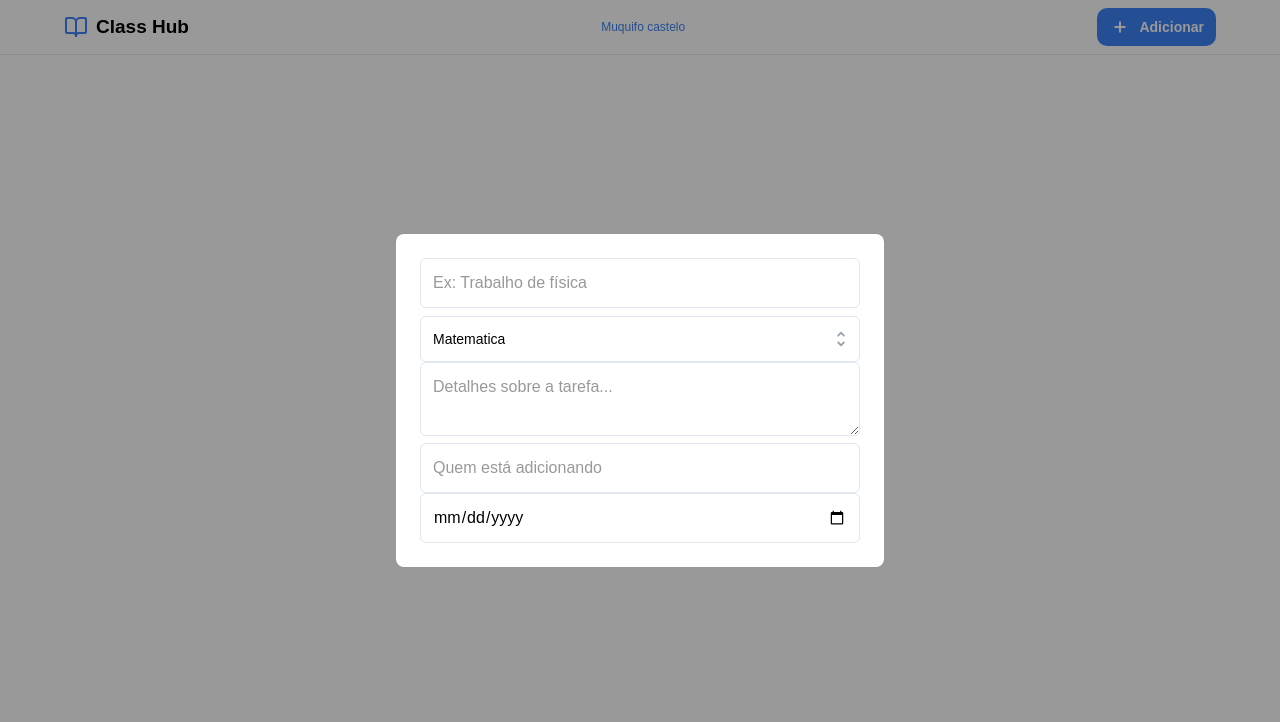
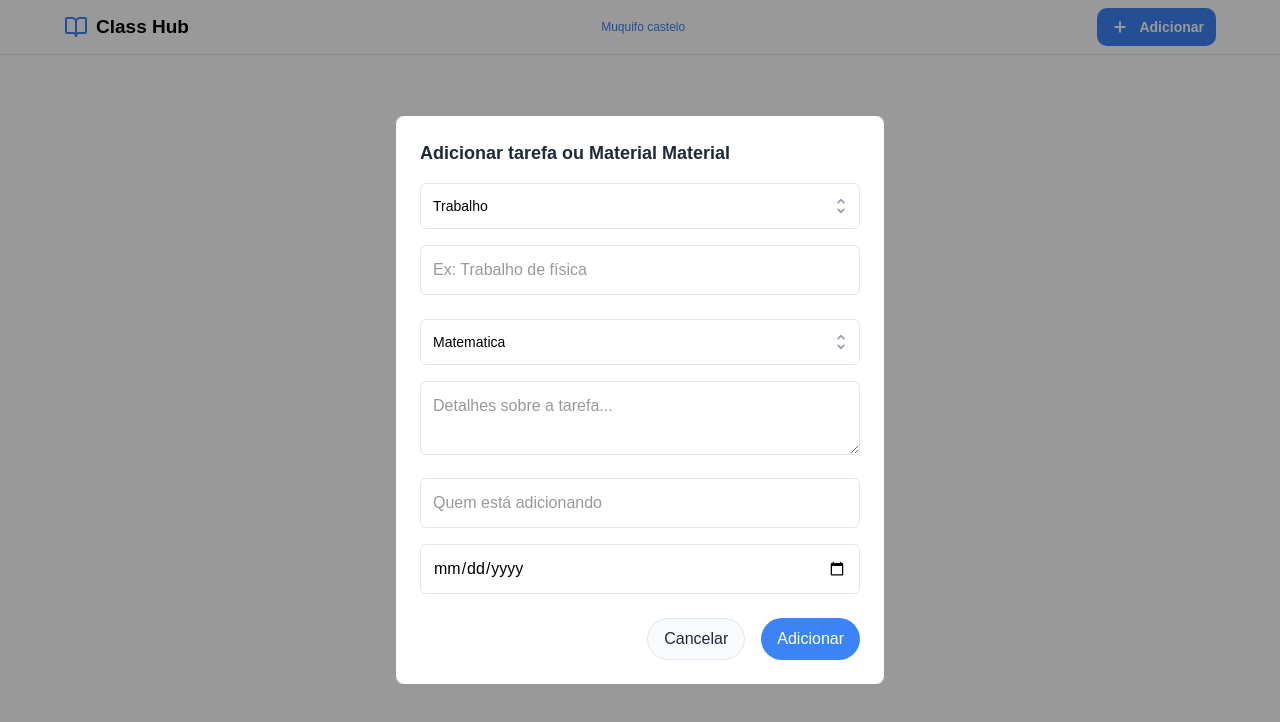
Before and after one commit to JuninUsaXiti001/class_hub, a Next.js app: page / in a window 1280 px wide. Both pictures are taken after a click on the button "Adicionar". Shown: the top 722 px of the page. Built offline with nearby package versions, Linux system fonts and the light colour scheme.

Commit message:
Final Form Version

```diff
--- a/app/components/ui/Form.jsx
+++ b/app/components/ui/Form.jsx
@@ -9,14 +9,41 @@ const subjects = [
     "História", "Geografia", "Sociologia", "Filosofia", "Ingles"
 ];
 
+const types = [
+    "Trabalho", "Tarefa", "Slide/Material"
+]
+
 export default function PageForm({ type }) {
     return (
-        <div className="fixed inset-0 z-50 w-screen h-screen bg-black/40 flex items-center justify-center">
+        <div className="fixed inset-0 z-50 w-screen h-screen bg-black/40 flex items-center justify-center p-4">
             <div className="bg-white rounded-lg p-6 max-w-122 w-full">
 
-                <input type="text" id="title" placeholder="Ex: Trabalho de física" className="placeholder:font-medium w-full px-3 py-3 text-black placeholder:text-primary-text rounded-md border border-border focus:ring-2 focus:ring-offset-2 focus:ring-primary focus:outline-none transition duration-300"/>
+                <h2 className="text-[18px] font-bold mb-4 text-input-text">{type === "create" ? "Adicionar tarefa ou Material" : "Editar"} Material</h2>
 
-                <el-select id="select" name="selected" value={subjects[0]} className="mt-2 block">
+                <form className="space-y-4">
+                    <el-select id="type-select" name="types" value={types[0]} className="mt-2 block">
+                        <button type="button" className="grid w-full cursor-default grid-cols-1 rounded-md border border-border bg-white py-3 pr-2 pl-3 text-left text-black focus-visible:outline-2 focus-visible:outline-indigo-500 sm:text-sm">
+                            <el-selectedcontent className="col-start-1 row-start-1 flex items-center gap-3 pr-6 text-black">
+                                <span className="block truncate">{types[0]}</span>
+                            </el-selectedcontent>
+
+                            <svg viewBox="0 0 16 16" fill="currentColor" data-slot="icon" aria-hidden="true" className="col-start-1 row-start-1 w-5 h-5 self-center justify-self-end text-gray-400">
+                                <path d="M5.22 10.22a.75.75 0 0 1 1.06 0L8 11.94l1.72-1.72a.75.75 0 1 1 1.06 1.06l-2.25 2.25a.75.75 0 0 1-1.06 0l-2.25-2.25a.75.75 0 0 1 0-1.06ZM10.78 5.78a.75.75 0 0 1-1.06 0L8 4.06 6.28 5.78a.75.75 0 0 1-1.06-1.06l2.25-2.25a.75.75 0 0 1 1.06 0l2.25 2.25a.75.75 0 0 1 0 1.06Z" clipRule="evenodd" fillRule="evenodd" />
+                            </svg>
+                        </button>
+
+                        <el-options anchor="bottom start" popover className="max-h-56 w-(--button-width) overflow-auto rounded-md bg-white border border-border py-1 text-base sm:text-sm">
+                            {types.map((types, idx) => (
+                                <el-option value={types} key={idx} className="group/option relative block py-3 pr-9 pl-3 text-black select-none focus:bg-primary focus:text-white focus:outline-hidden transition duration-100 cursor-pointer">
+                                    <span className="block truncate font-normal group-aria-selected/option:font-semibold">{types}</span>
+                                </el-option>
+                            ))}
+                        </el-options>
+                    </el-select>
+
+                    <input type="text" id="title" placeholder="Ex: Trabalho de física" className="placeholder:font-medium w-full px-3 py-3 text-black placeholder:text-primary-text rounded-md border border-border focus:ring-2 focus:ring-offset-2 focus:ring-primary focus:outline-none transition duration-300" />
+
+                    <el-select id="subject-select" name="subject" value={subjects[0]} className="mt-2 block">
                         <button type="button" className="grid w-full cursor-default grid-cols-1 rounded-md border border-border bg-white py-3 pr-2 pl-3 text-left text-black focus-visible:outline-2 focus-visible:outline-indigo-500 sm:text-sm">
                             <el-selectedcontent className="col-start-1 row-start-1 flex items-center gap-3 pr-6 text-black">
                                 <span className="block truncate">{subjects[0]}</span>
@@ -36,10 +63,18 @@ export default function PageForm({ type }) {
                         </el-options>
                     </el-select>
 
-                <textarea type="text" id="title" placeholder="Detalhes sobre a tarefa..." className="placeholder:font-medium w-full px-3 py-3 text-black placeholder:text-primary-text rounded-md border border-border focus:ring-2 focus:ring-offset-2 focus:ring-primary focus:outline-none transition duration-300 resize-y"/>
+                    <textarea type="text" id="description" placeholder="Detalhes sobre a tarefa..." className="min-h-fit max-h-50 placeholder:font-medium w-full px-3 py-3 text-black placeholder:text-primary-text rounded-md border border-border focus:ring-2 focus:ring-offset-2 focus:ring-primary focus:outline-none transition duration-300 resize-y" />
 
-                <input type="text" id="title" placeholder="Quem está adicionando" className="placeholder:font-medium w-full px-3 py-3 text-black placeholder:text-primary-text rounded-md border border-border focus:ring-2 focus:ring-offset-2 focus:ring-primary focus:outline-none transition duration-300"/>
-                <input type="date" id="title" placeholder="Quem está adicionando" className="placeholder:font-medium w-full px-3 py-3 text-black placeholder:text-primary-text rounded-md border border-border focus:ring-2 focus:ring-offset-2 focus:ring-primary focus:outline-none transition duration-300"/>
+                    <input type="text" id="author" placeholder="Quem está adicionando" className="placeholder:font-medium w-full px-3 py-3 text-black placeholder:text-primary-text rounded-md border border-border focus:ring-2 focus:ring-offset-2 focus:ring-primary focus:outline-none transition duration-300" />
+
+                    <input type="date" id="date-picker" placeholder="Quem está adicionando" className="placeholder:font-medium w-full px-3 py-3 text-black placeholder:text-primary-text rounded-md border border-border focus:ring-2 focus:ring-offset-2 focus:ring-primary focus:outline-none transition duration-300" />
+
+                </form>
+
+                <div className="mt-6 flex justify-end gap-4 max-md:w-full max-md:justify-start max-md:flex-col">
+                    <button className="px-4 py-2 bg-background text-input-text border border-border rounded-full hover:bg-primary-text/15 transition duration-300 cursor-pointer">Cancelar</button>
+                    <button className="px-4 py-2 bg-primary text-white rounded-full hover:bg-primary/90 transition duration-300 cursor-pointer">{type === "create" ? "Adicionar" : "Salvar"}</button>
+                </div>
 
 
 
--- a/app/globals.css
+++ b/app/globals.css
@@ -14,7 +14,8 @@
   --color-border: #E1E7EF;
   --color-primary: #3C83F6;
   --color-background: #f8fafc;
-  --color-primary-text: #999999
+  --color-primary-text: #999999;
+  --color-input-text: #1f2937;
 }
 
 @media (prefers-color-scheme: dark) {
```
Lines whose indentation alone changed are shown as unchanged.
